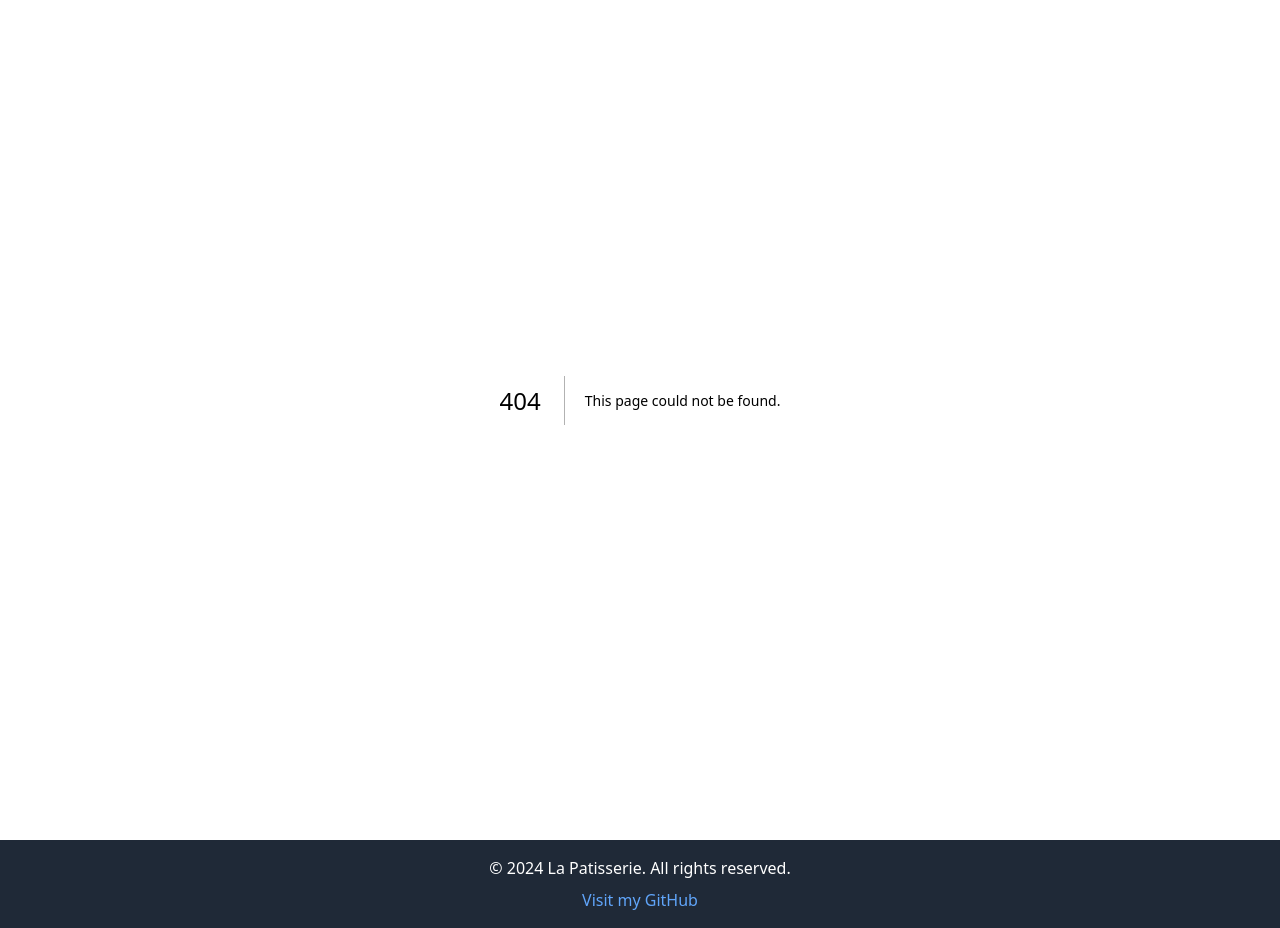
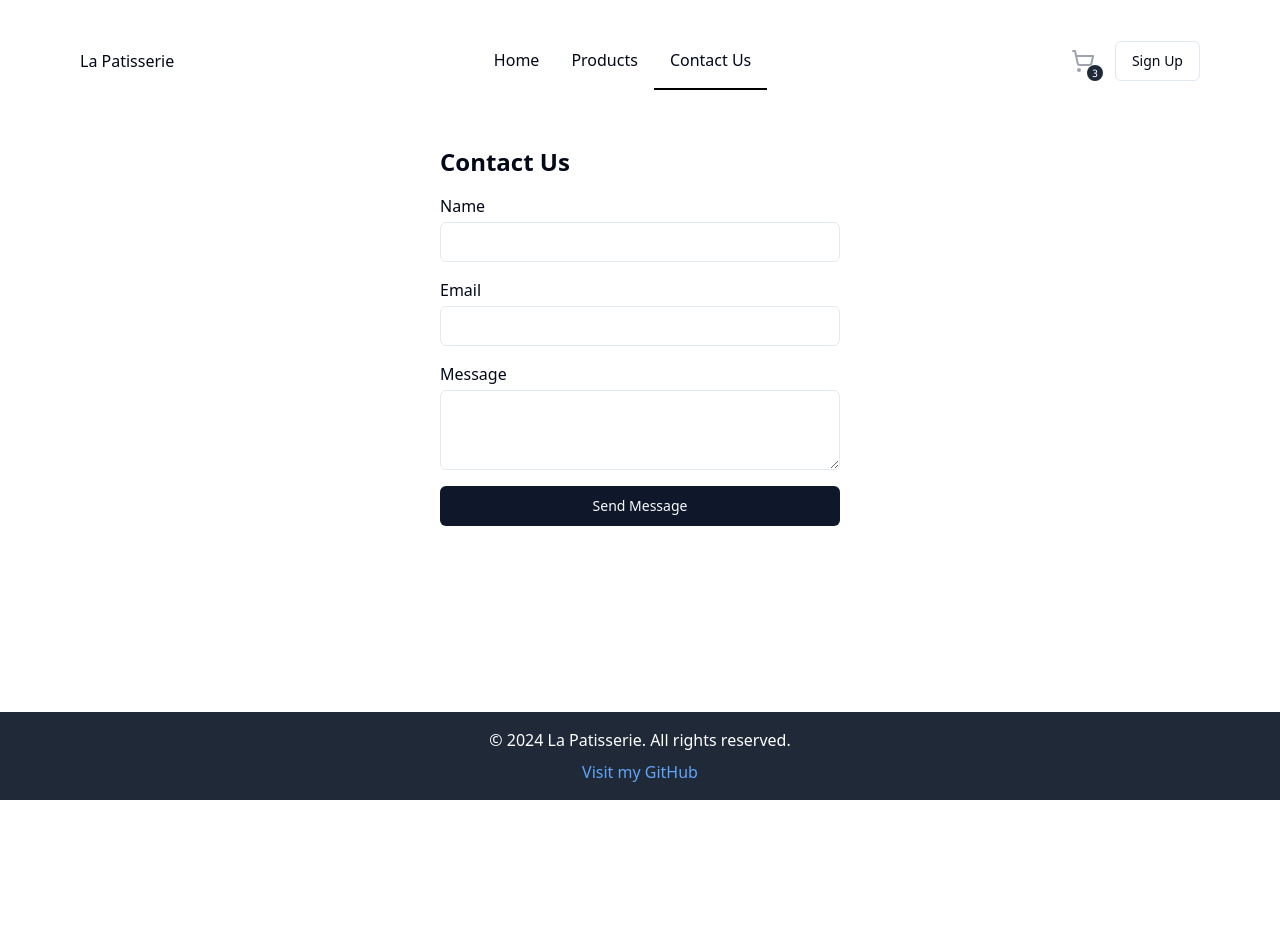
Before and after one commit to alijalloul/la-patisserie, a Next.js app: page /contact in a window 1280 px wide. Before the commit this address had no page. After the commit the page ends 800 px from the top, so only its background shows below. Built offline with nearby package versions, Linux system fonts and the light colour scheme.

Commit message:
added a contact us page

```diff
--- /dev/null
+++ b/src/app/(customerFacing)/contact/_actions.ts
@@ -0,0 +1,32 @@
+"use server";
+
+import nodemailer from 'nodemailer';
+
+export async function sendContactEmail(data: { name: string; email: string; message: string }) {
+  const { name, email, message } = data;
+
+  const transporter = nodemailer.createTransport({
+    host: 'smtp.your-email-provider.com', // Replace with your email provider's SMTP server
+    port: 587,
+    secure: false, // true for 465, false for other ports
+    auth: {
+      user: 'your-email@example.com', // Replace with your email
+      pass: 'your-email-password', // Replace with your email password
+    },
+  });
+
+  const mailOptions = {
+    from: email,
+    to: 'your-email@example.com', // Receiver email
+    subject: `New Contact Form Submission from ${name}`,
+    text: message,
+  };
+
+  try {
+    await transporter.sendMail(mailOptions);
+    return { success: true };
+  } catch (error) {
+    console.error(error);
+    return { success: false, message: 'Error sending email' };
+  }
+}
--- /dev/null
+++ b/src/app/(customerFacing)/contact/page.tsx
@@ -0,0 +1,139 @@
+"use client";
+
+import { useState } from "react";
+import { Button } from "@/components/ui/button";
+import { Input } from "@/components/ui/input";
+import { Textarea } from "@/components/ui/textarea";
+import { useToast } from "@/components/ui/use-toast";
+import { sendContactEmail } from "./_actions";
+
+const ContactPage = () => {
+  const { toast, dismiss } = useToast();
+  var toastId = "";
+
+  const [formData, setFormData] = useState({
+    name: "",
+    email: "",
+    message: "",
+  });
+
+  const handleChange = (
+    e: React.ChangeEvent<
+      HTMLInputElement | HTMLTextAreaElement
+    >
+  ) => {
+    setFormData({
+      ...formData,
+      [e.target.name]: e.target.value,
+    });
+  };
+
+  const handleSubmit = async (
+    e: React.FormEvent<HTMLFormElement>
+  ) => {
+    e.preventDefault();
+
+    try {
+      const result = await sendContactEmail(
+        formData
+      );
+      if (result.success) {
+        toastId = toast({
+          title: "Success",
+          description:
+            "Your message has been sent successfully!",
+        }).id;
+
+        setTimeout(() => {
+          dismiss(toastId);
+        }, 1000);
+
+        setFormData({
+          name: "",
+          email: "",
+          message: "",
+        }); // Reset form fields
+      } else {
+        throw new Error(result.message);
+      }
+    } catch (error) {
+      toastId = toast({
+        title: "Error",
+        description:
+          "There was an error sending your message.",
+      }).id;
+
+      setTimeout(() => {
+        dismiss(toastId);
+      }, 1000);
+    }
+  };
+
+  return (
+    <div className="max-w-md mx-auto p-6">
+      <h1 className="text-2xl font-bold mb-4">
+        Contact Us
+      </h1>
+      <form
+        onSubmit={handleSubmit}
+        className="space-y-4"
+      >
+        <div>
+          <label
+            htmlFor="name"
+            className="block mb-1"
+          >
+            Name
+          </label>
+          <Input
+            type="text"
+            id="name"
+            name="name"
+            value={formData.name}
+            onChange={handleChange}
+            required
+            className="w-full"
+          />
+        </div>
+        <div>
+          <label
+            htmlFor="email"
+            className="block mb-1"
+          >
+            Email
+          </label>
+          <Input
+            type="email"
+            id="email"
+            name="email"
+            value={formData.email}
+            onChange={handleChange}
+            required
+            className="w-full"
+          />
+        </div>
+        <div>
+          <label
+            htmlFor="message"
+            className="block mb-1"
+          >
+            Message
+          </label>
+          <Textarea
+            id="message"
+            name="message"
+            value={formData.message}
+            onChange={handleChange}
+            required
+            className="w-full"
+          />
+        </div>
+        <Button type="submit" className="w-full">
+          Send Message
+        </Button>
+      </form>
+    </div>
+  );
+};
+
+export default ContactPage;
--- a/src/app/(customerFacing)/contactUs/page.tsx
+++ /dev/null
@@ -1,7 +0,0 @@
-import React from "react";
-
-const page = () => {
-  return <div>page</div>;
-};
-
-export default page;
```
